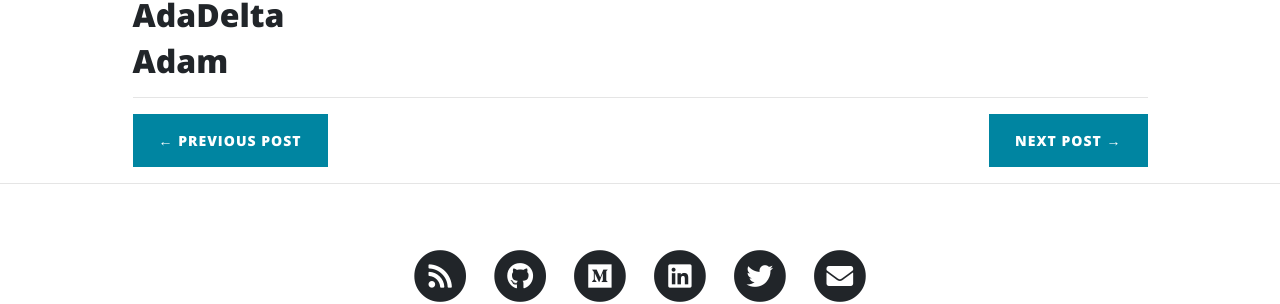
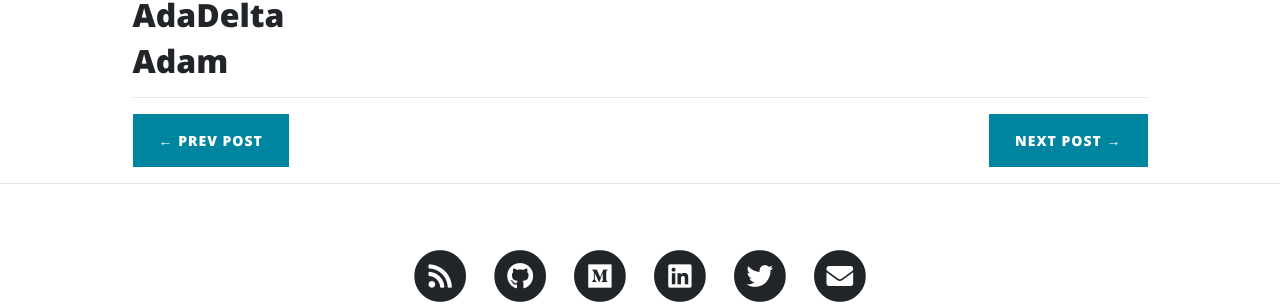
Before and after one commit to JihongJu/jihongju.github.io, a Jekyll site: the page built from _posts/2017-06-27-optimizers.md, in a window 1280 px wide. Shown: the part 1244-1548 px from the top of the page. Built offline with Jekyll 4.4.1, drawn with Linux system fonts in a browser that asks for light colours.

Commit message:
Mobile friendly previous page button

```diff
--- a/_layouts/post.html
+++ b/_layouts/post.html
@@ -32,7 +32,7 @@ layout: default
         <hr>
         <div class="clearfix">
           {% if page.previous.url %}
-            <a class="btn btn-primary float-left" href="{{ page.previous.url | prepend: site.baseurl | replace: '//', '/' }}" data-toggle="tooltip" data-placement="top" title="{{page.previous.title}}">&larr; Previous Post</a>
+            <a class="btn btn-primary float-left" href="{{ page.previous.url | prepend: site.baseurl | replace: '//', '/' }}" data-toggle="tooltip" data-placement="top" title="{{page.previous.title}}">&larr; Prev Post</a>
           {% endif %}
           {% if page.next.url %}
             <a class="btn btn-primary float-right"  href="{{ page.next.url | prepend: site.baseurl | replace: '//', '/' }}" data-toggle="tooltip" data-placement="top" title="{{page.next.title}}">Next Post &rarr;</a>
```
